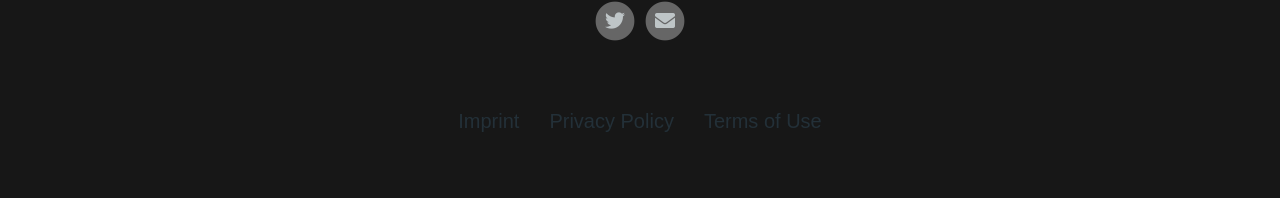
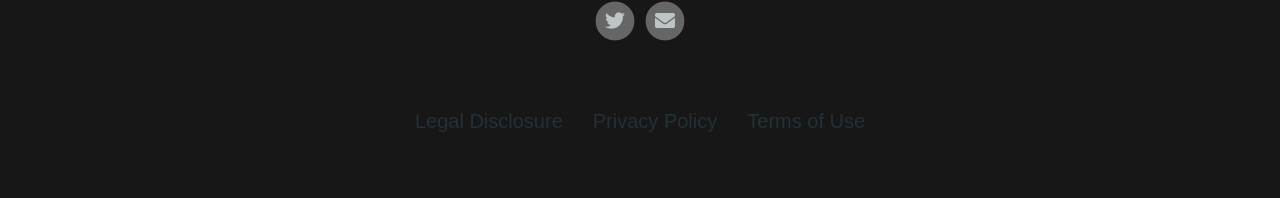
Before and after one commit to fior-di-latte/otter_landing_page, a Jekyll site: the page built from index.html, in a window 1280 px wide. Shown: the part 1492-1690 px from the top of the page. Built offline with Jekyll 4.4.1, drawn with Linux system fonts in a browser that asks for light colours; nearby versions of some CDN libraries; some web fonts are replaced.

```diff
--- a/_pages/imprint.md
+++ b/_pages/legal_disclosure.md
@@ -1,6 +1,6 @@
 ---
 layout: page
-title: Imprint
+title: Legal Disclosure
 include_in_header: false
 ---
 
```
